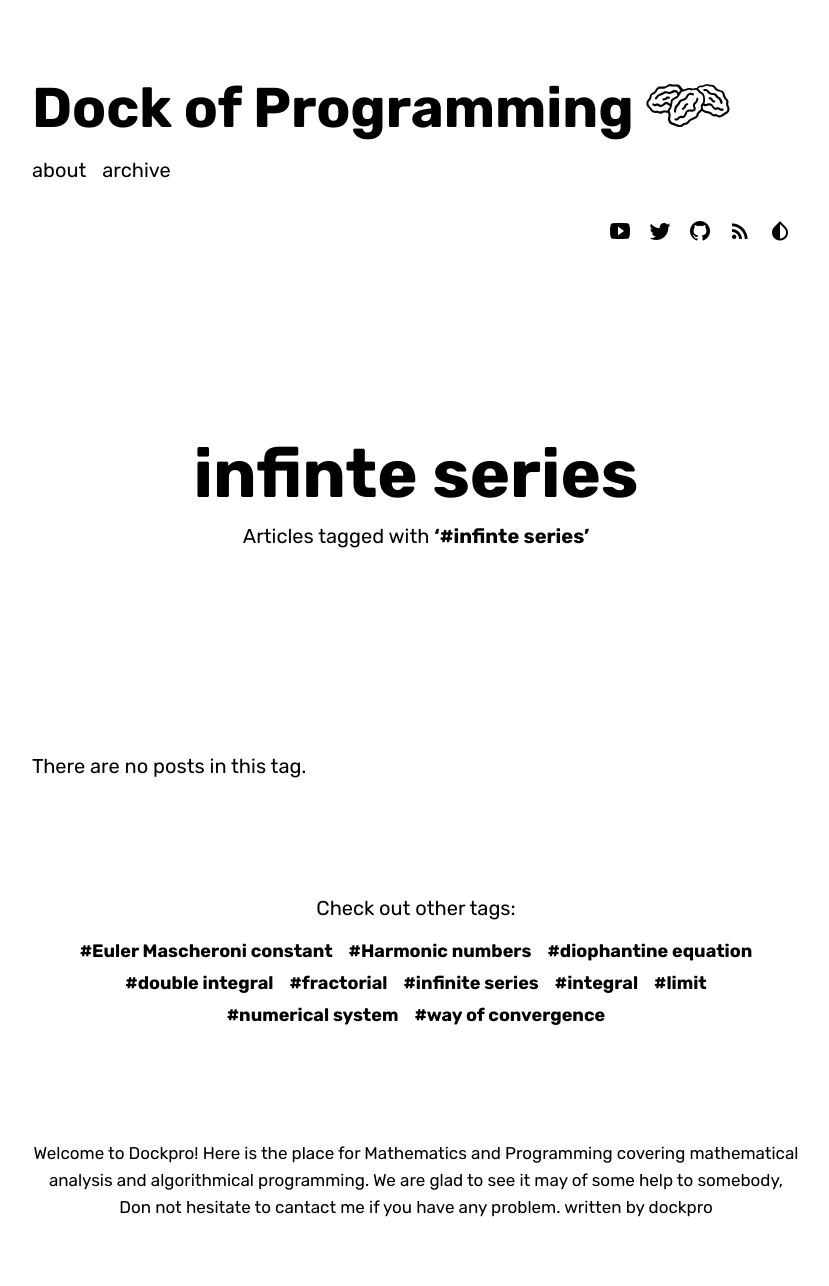
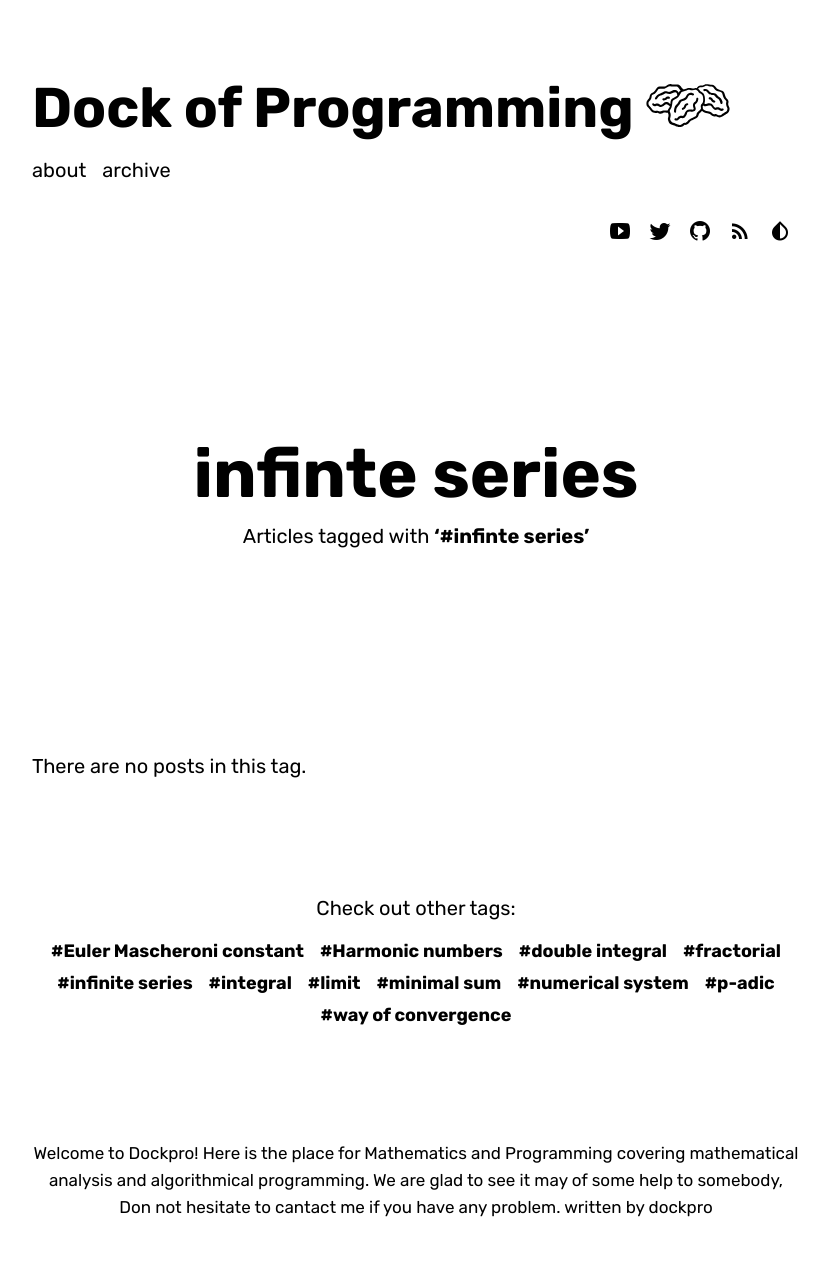
Before and after one commit to hominee/mathematics, a Jekyll site: the page built from _my_tags/infinite_series.md, in a window 1280 px wide. Shown: the whole page, without its empty margins (224-1053 px from the left). Built offline with Jekyll 4.4.1, drawn with Linux system fonts in a browser that asks for light colours; some web fonts are replaced.

Commit message:
tag changes

```diff
--- /dev/null
+++ b/_my_tags/minimal_sum.md
@@ -0,0 +1,4 @@
+---
+slug: minimal_sum
+name: minimal sum
+---
--- /dev/null
+++ b/_my_tags/p_adic.md
@@ -0,0 +1,4 @@
+---
+slig: p_adic
+name: p adic
+---
```
Also changed, not shown: _posts/2019-07-27-A-mixed-numerical-system-for-minimal-sum-of-each-bit.md (+2 -1 lines).
